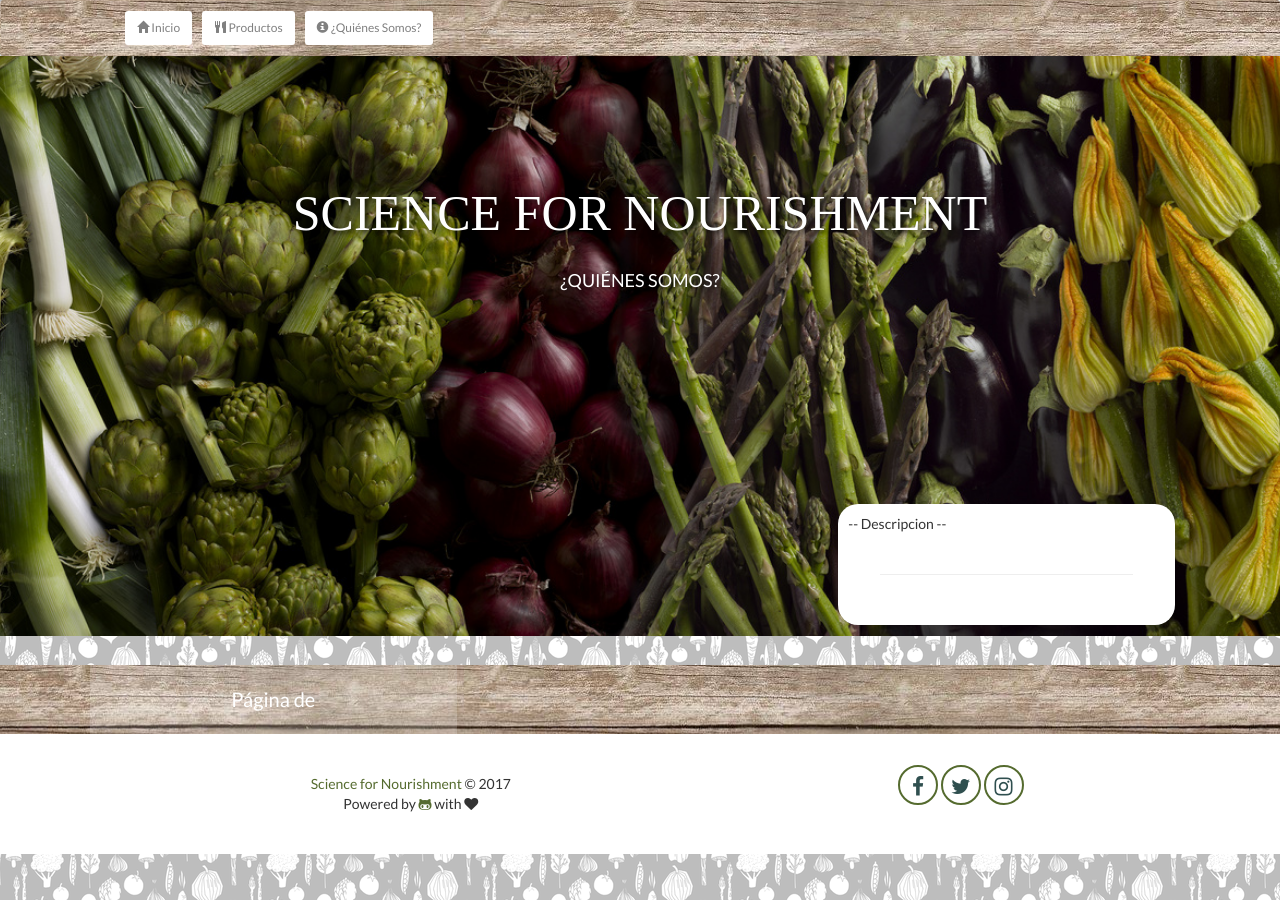
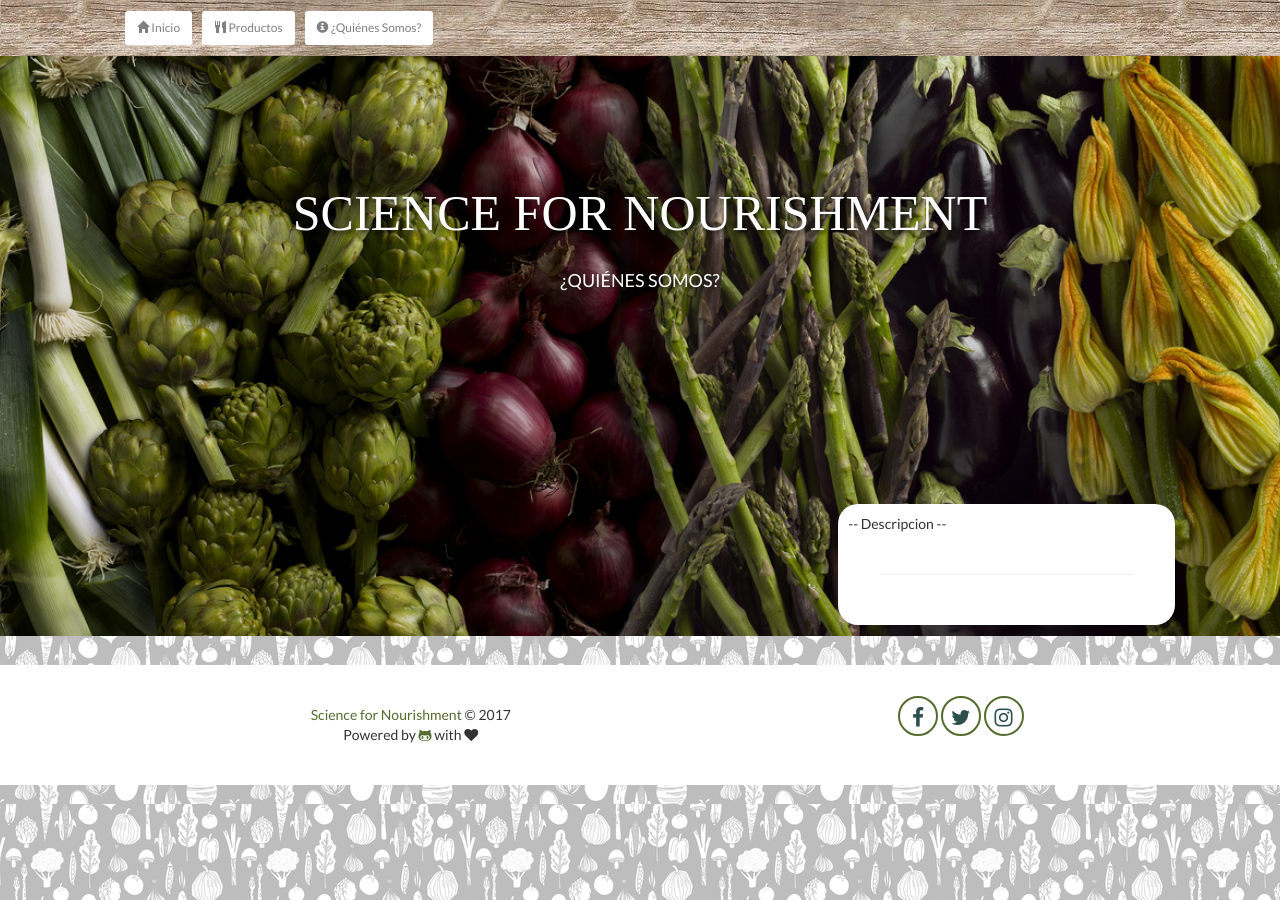
Before and after one commit to ScienceforNourishment/ScienceforNourishment.github.io, a Jekyll site: the page built from about.html, in a window 1280 px wide. Built offline with Jekyll 4.4.1, drawn with Linux system fonts in a browser that asks for light colours; nearby versions of some CDN libraries; some web fonts are replaced.

```diff
--- a/about.html
+++ b/about.html
@@ -85,29 +85,3 @@
             </div>
         </div>
     </div>
-</div>
-<div class="posts-pagination">
-    <div class="container">
-        <div class="row">
-            {% if paginator.next_page %}
-            <div class="col-md-4 newer-posts">
-                <a href="{{ paginator.next_page_path }}" class="previous">
-                    <i class="fa fa-chevron-left"></i>
-                    <span>Art&iacute;culos anteriores</span>
-                </a>
-            </div>
-            {% endif %}
-            <div class="col-md-4 page-num">
-                <span>P&aacute;gina  {{ paginator.page }} de {{ paginator.total_pages }}</span>
-            </div>
-            {% if paginator.previous_page %}
-            <div class="col-md-4 older-posts">
-                <a href="{{ paginator.previous_page_path }}" class="next">
-                    <span>Art&iacute;culos nuevos</span>
-                    <i class="fa fa-chevron-right"></i>
-                </a>
-            </div>
-            {% endif %}
-        </div>
-    </div>
-</div>
```
Lines whose indentation alone changed are shown as unchanged.
